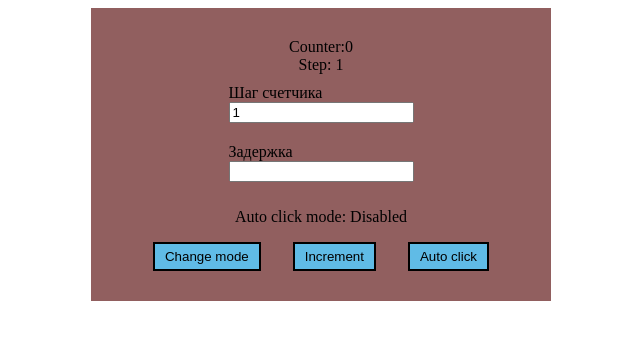
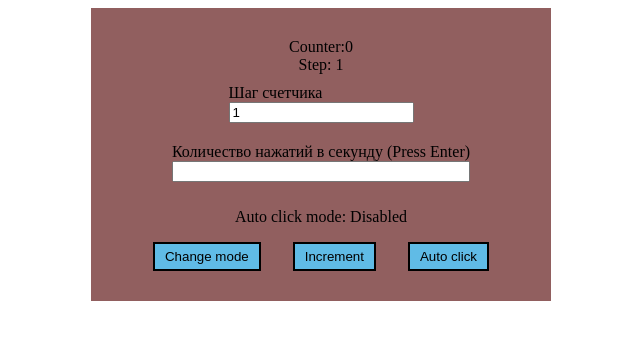
Before and after one commit to DenisKostyukov/Counter-react, a React (Create React App) app: page / in a window 1280 px wide. Shown: the top 340 px of the page, without its empty margins (319-959 px from the left). Built offline with nearby package versions, Linux system fonts and the light colour scheme.

Commit message:
update changeDelay in Counter

```diff
--- a/src/components/Counter/index.jsx
+++ b/src/components/Counter/index.jsx
@@ -24,7 +24,7 @@ function Counter(props) {
 		} = e;
 		const regexp = /^[1-9]\d*|0.*$/;
 		if (regexp.test(value) && e.key === "Enter") {
-			setDelay(value * 1000);
+			setDelay(1000/value);
 		}
 	};
 
@@ -53,7 +53,7 @@ function Counter(props) {
 				<div>Counter:{counter}</div>
 				<Step step={step} setStep={setStep} />
 				<label>
-					Задержка
+					Количество нажатий в секунду (Press Enter)
 					<input type="number" onKeyUp={changeDelay} />
 				</label>
 				<p>Auto click mode: {isAutoClick ? "Enabled" : "Disabled"}</p>
```
